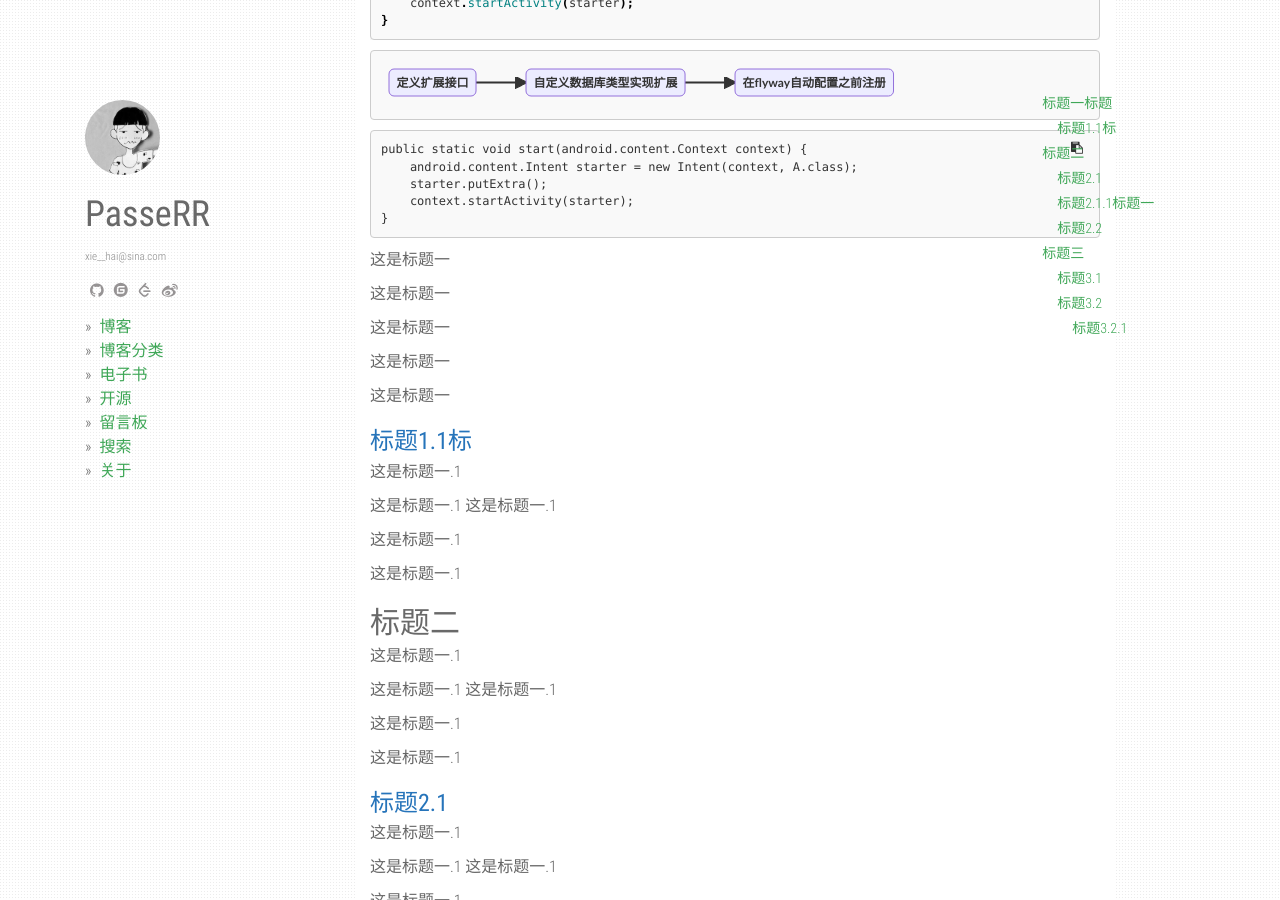
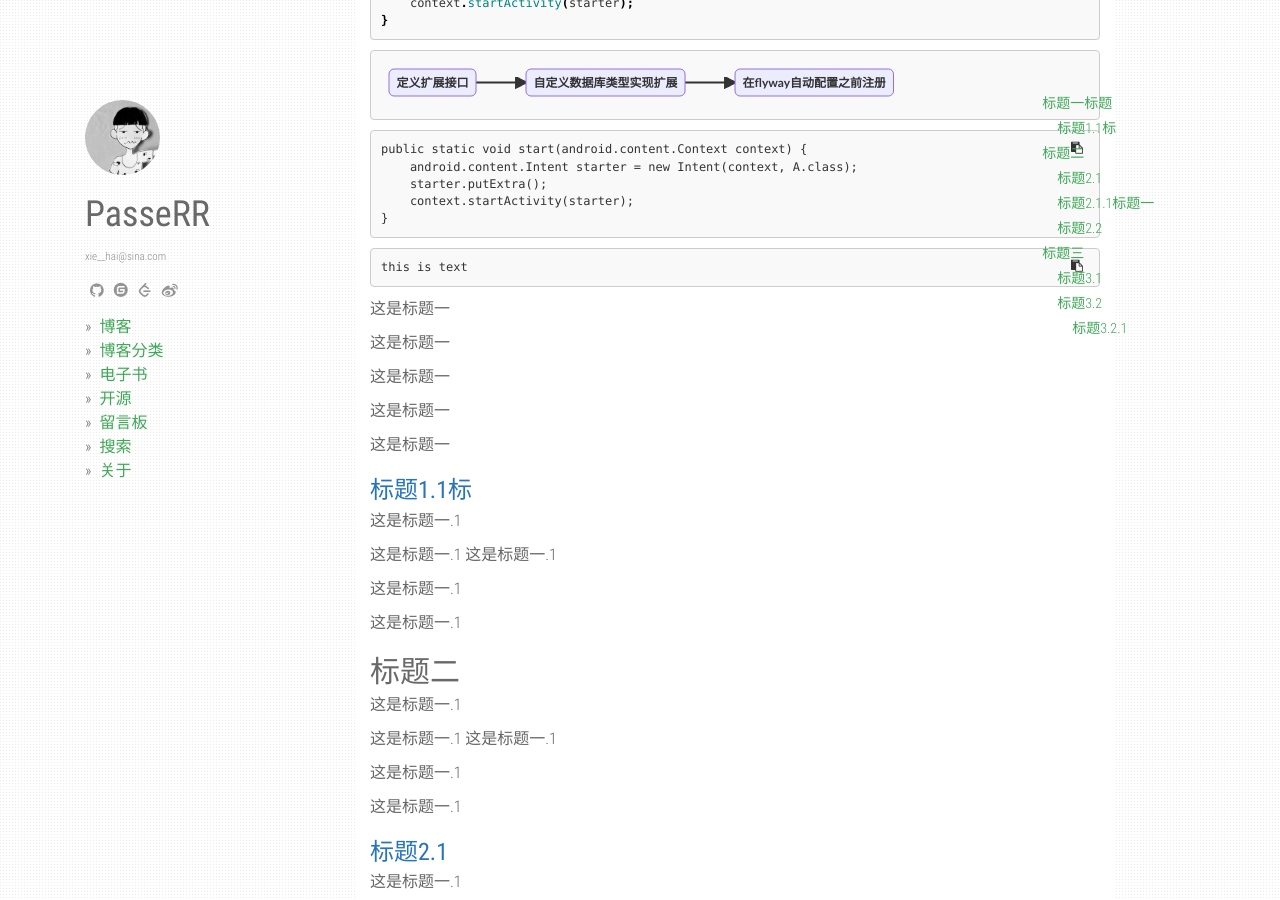
Before and after one commit to PasseRR/jeklly-resources, a Jekyll site: the page built from _posts/2022-11-09-hikari-encrypt-username-password.md, in a window 1280 px wide and 900 px high, scrolled down 321 px. Built offline with Jekyll 4.4.1, drawn with Linux system fonts in a browser that asks for light colours; some web fonts are replaced; the table of contents is made by our own code.

Commit message:
添加代码库复制按钮

````diff
--- a/_posts/2022-11-09-hikari-encrypt-username-password.md
+++ b/_posts/2022-11-09-hikari-encrypt-username-password.md
@@ -37,6 +37,10 @@ public static void start(android.content.Context context) {
     context.startActivity(starter);
 }
 </pre>
+
+```unknown
+this is text
+```
 
 这是标题一
 
--- a/assets/js/code-clipboard.js
+++ b/assets/js/code-clipboard.js
@@ -9,7 +9,8 @@
         } else {
             var code = codes[0];
             // 如果是mermaid图 则不显示复制按钮
-            if ($(code).hasClass('language-mermaid') || !$(code).attr('class')) {
+            console.info($(code).attr('class'));
+            if ($(code).hasClass('language-mermaid')) {
                 return;
             }
             text = code.innerText;
````
